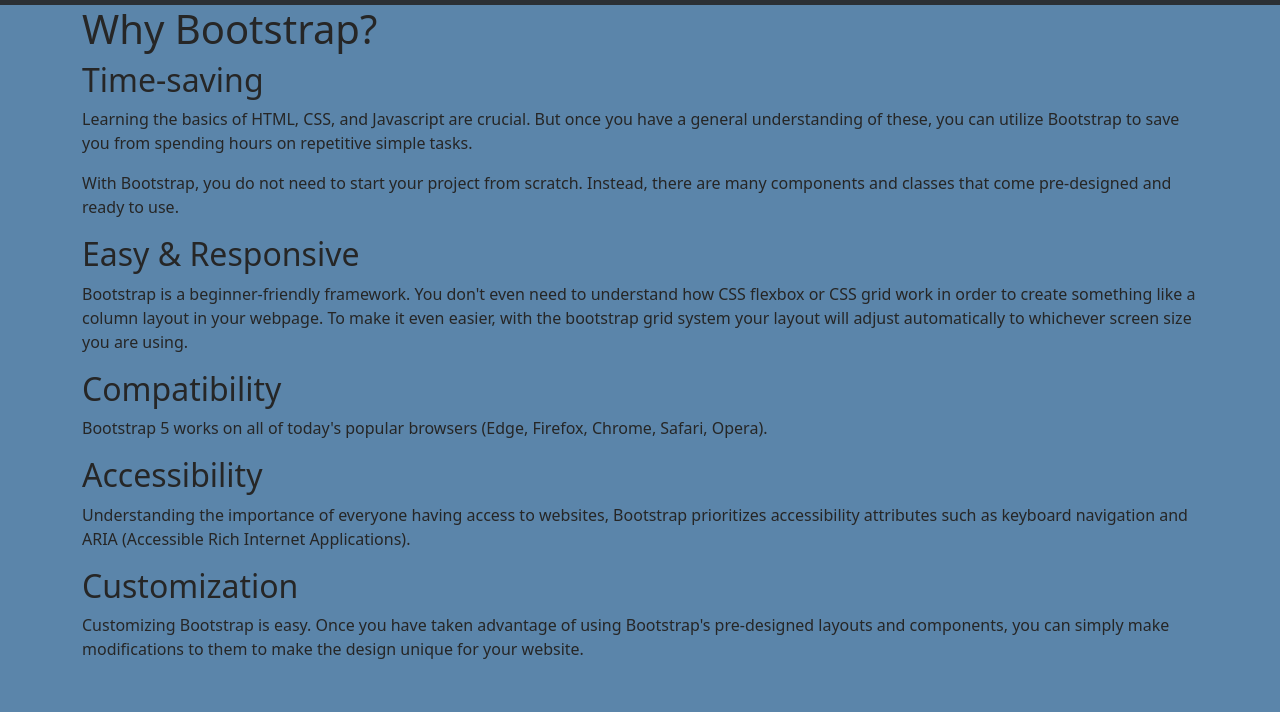
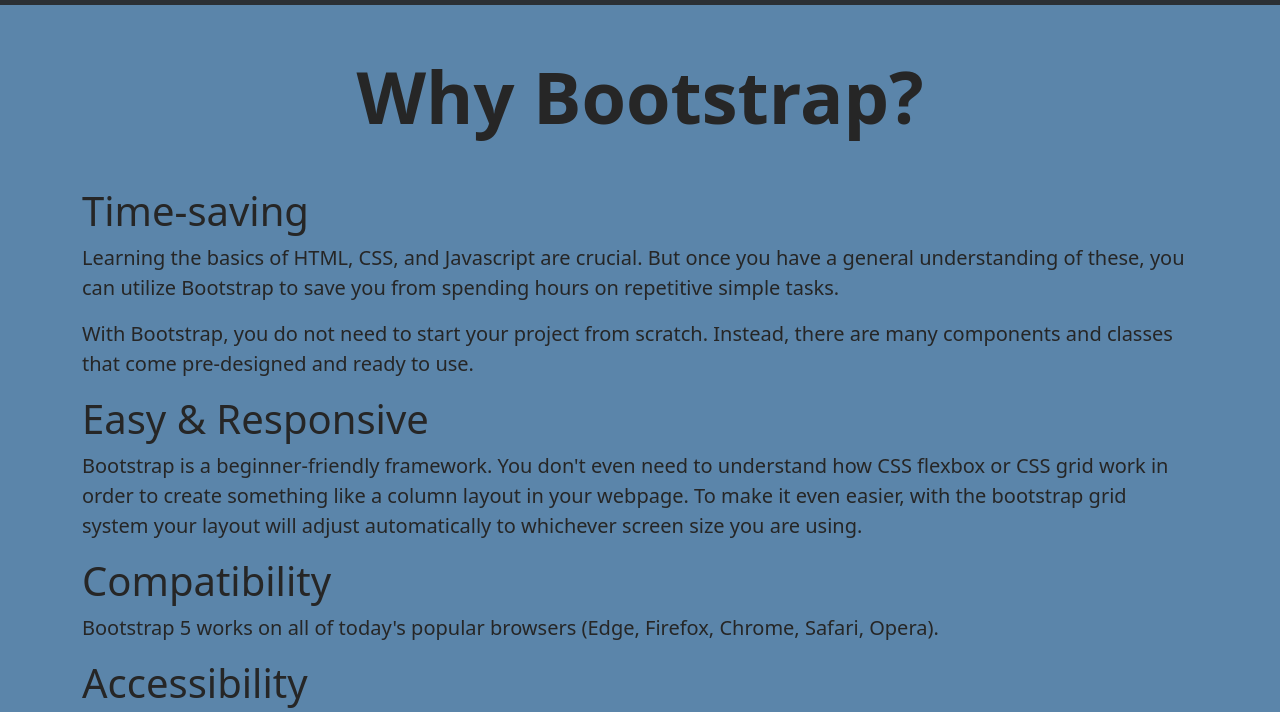
Before and after one commit to J-H-Seccia/bootstrap.github.io, a plain HTML site: page why.html in a window 1280 px wide. Shown: the part 51-763 px from the top of the page. Drawn offline with nearby package versions, Linux system fonts and the light colour scheme.

Commit message:
made some changes to fonts

```diff
--- a/why.html
+++ b/why.html
@@ -43,38 +43,48 @@
 
     <main>
         <div class="container">
-        <h1>Why Bootstrap?</h1>
+            <h1 class="text-center m-5 display-2 fw-bold">Why Bootstrap?</h1>
 
             <section>
-                <h2>Time-saving</h2>
+                <div class="card-body">
+                <h2 class="fs-1">Time-saving</h2>
 
-                <p>Learning the basics of HTML, CSS, and Javascript are crucial. But once you have a general understanding of these, you can utilize Bootstrap to save you from spending hours on repetitive simple tasks.</p>
-                <p>With Bootstrap, you do not need to start your project from scratch. Instead, there are many components and classes that come pre-designed and ready to use.</p>
+                <p class="fs-5">Learning the basics of HTML, CSS, and Javascript are crucial. But once you have a general understanding of these, you can utilize Bootstrap to save you from spending hours on repetitive simple tasks.</p>
+                <p class="fs-5">With Bootstrap, you do not need to start your project from scratch. Instead, there are many components and classes that come pre-designed and ready to use.</p>
+                </div>
             </section>
 
             <section>
-                <h2>Easy & Responsive</h2>
+                <div class="card-body">
+                <h2 class="fs-1">Easy & Responsive</h2>
 
-                <p>Bootstrap is a beginner-friendly framework. You don't even need to understand how CSS flexbox or CSS grid work in order to create something like a column layout in your webpage. To make it even easier, with the bootstrap grid system your layout will adjust automatically to whichever screen size you are using.</p>
+                <p class="fs-5">Bootstrap is a beginner-friendly framework. You don't even need to understand how CSS flexbox or CSS grid work in order to create something like a column layout in your webpage. To make it even easier, with the bootstrap grid system your layout will adjust automatically to whichever screen size you are using.</p>
+                </div>
             </section>
 
             <section>
-                <h2>Compatibility</h2>
+                <div class="card-body">
+                <h2 class="fs-1">Compatibility</h2>
 
-                <p>Bootstrap 5 works on all of today's popular browsers (Edge, Firefox, Chrome, Safari, Opera).</p>
+                <p class="fs-5">Bootstrap 5 works on all of today's popular browsers (Edge, Firefox, Chrome, Safari, Opera).</p>
+                </div>
             </section>
 
 
             <section>
-                <h2>Accessibility</h2>
+                <div class="card-body">
+                <h2 class="fs-1">Accessibility</h2>
 
-                <p>Understanding the importance of everyone having access to websites, Bootstrap prioritizes accessibility attributes such as keyboard navigation and ARIA (Accessible Rich Internet Applications).</p>
+                <p class="fs-5">Understanding the importance of everyone having access to websites, Bootstrap prioritizes accessibility attributes such as keyboard navigation and ARIA (Accessible Rich Internet Applications).</p>
+                </div>
             </section>
 
             <section>
-                <h2>Customization</h2>
+                <div class="card-body">
+                <h2 class="fs-1">Customization</h2>
 
-                <p> Customizing Bootstrap is easy. Once you have taken advantage of using Bootstrap's pre-designed layouts and components, you can simply make modifications to them to make the design unique for your website.</p>
+                <p class="fs-5"> Customizing Bootstrap is easy. Once you have taken advantage of using Bootstrap's pre-designed layouts and components, you can simply make modifications to them to make the design unique for your website.</p>
+                </div>
             </section>
     </main>
 
```
